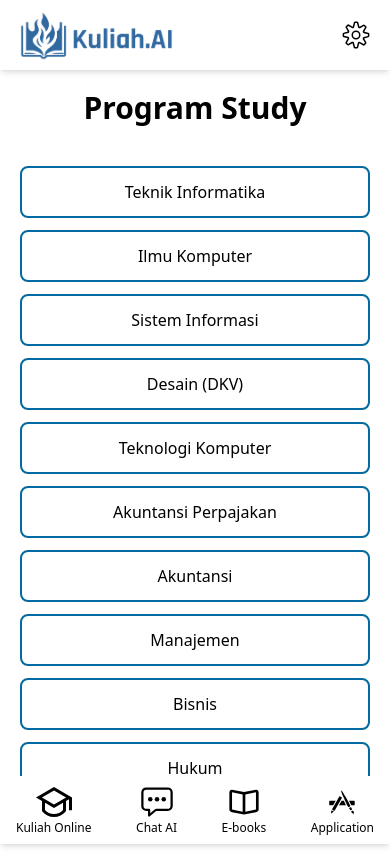
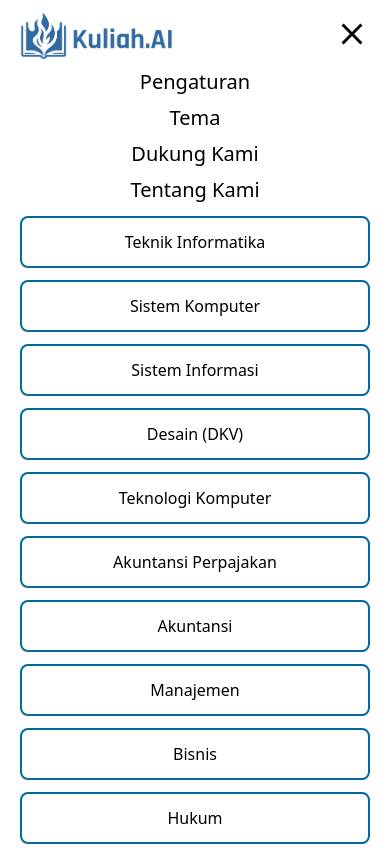
Before and after one commit to fitrinurazis/kuliahAI-frontend, a React (Vite) app: page /kuliah in a window 390 px wide. Both pictures are taken after a click on the button 356 px from the left and 35 px from the top of the page. Built offline with nearby package versions, Linux system fonts and the light colour scheme.

Commit message:
feat/navbar

```diff
--- a/src/App.jsx
+++ b/src/App.jsx
@@ -3,7 +3,8 @@ import Kuliah from "./pages/Kuliah/Kuliah";
 import Home from "./pages/Home/Home";
 import Login from "./pages/Login/Login";
 import Register from "./pages/Register/Register";
-import TeknikInformatika from "./pages/TeknikInformatika/Teknikinformatika";
+import TeknikInformatika from "./pages/Prodi/Teknikinformatika";
+import SistemKomputer from "./pages/Prodi/SistemKomputer";
 
 function App() {
   return (
@@ -12,7 +13,8 @@ function App() {
       <Route path="/kuliah" element={<Kuliah />} />
       <Route path="/login" element={<Login />} />
       <Route path="/register" element={<Register />} />
-      <Route path="/ti" element={<TeknikInformatika />} />
+      <Route path="/teknik_informatika" element={<TeknikInformatika />} />
+      <Route path="/sistem_komputer" element={<SistemKomputer />} />
     </Routes>
   );
 }
--- /dev/null
+++ b/src/components/Navbar/HamburgerMenu.jsx
@@ -0,0 +1,17 @@
+/* eslint-disable react/prop-types */
+import { IoMdClose } from "react-icons/io";
+import { GiHamburgerMenu } from "react-icons/gi";
+
+const HamburgerMenu = ({ isOpen, toggleMenu }) => {
+  return (
+    <button className=" md:hidden focus:outline-none" onClick={toggleMenu}>
+      {isOpen ? (
+        <IoMdClose className="absolute z-20 text-4xl right-5 top-4" />
+      ) : (
+        <GiHamburgerMenu className="text-4xl" />
+      )}
+    </button>
+  );
+};
+
+export default HamburgerMenu;
--- /dev/null
+++ b/src/components/Navbar/Navbar.jsx
@@ -0,0 +1,45 @@
+import Logo from "/src/assets/logo/logo_light.png";
+import { Link } from "react-router-dom";
+import { useState } from "react";
+import HamburgerMenu from "../../components/Navbar/HamburgerMenu";
+
+const TopNavbar = () => {
+  const [isMenuOpen, setMenuOpen] = useState(false);
+
+  const toggleMenu = () => {
+    setMenuOpen(!isMenuOpen);
+  };
+
+  return (
+    <nav className="flex items-center w-full justify-between max-w-[1280px] px-4 py-2 mx-auto sticky top-0 z-50">
+      <Link to="/">
+        <div className="w-40">
+          <img src={Logo} alt="Kuliah AI" />
+        </div>
+      </Link>
+      <div>
+        <HamburgerMenu isOpen={isMenuOpen} toggleMenu={toggleMenu} />
+        <ul
+          className={`absolute w-full text-center bg-white top-16 left-0 z-10  ${
+            isMenuOpen ? "block" : "hidden"
+          }`}
+        >
+          <li className="p-1 text-xl hover:text-sky-500">
+            <Link to="/pengaturan">Pengaturan</Link>
+          </li>
+          <li className="p-1 text-xl hover:text-sky-500">
+            <Link to="/tema">Tema</Link>
+          </li>
+          <li className="p-1 text-xl hover:text-sky-500">
+            <Link to="/dukung_kami">Dukung Kami</Link>
+          </li>
+          <li className="p-1 text-xl hover:text-sky-500">
+            <Link to="/tentang_kami">Tentang Kami</Link>
+          </li>
+        </ul>
+      </div>
+    </nav>
+  );
+};
+
+export default TopNavbar;
--- a/src/components/Navbar/TopNavbar.jsx
+++ /dev/null
@@ -1,22 +0,0 @@
-import { CiSettings } from "react-icons/ci";
-import Logo from "/src/assets/logo/logo_light.png";
-import { Link } from "react-router-dom";
-
-const TopNavbar = () => {
-  return (
-    <nav className="flex items-center w-full justify-between max-w-[1280px] px-4 py-2 mx-auto bg-white shadow-md sticky top-0 z-50">
-      <Link to="/">
-        <div className="w-40">
-          <img src={Logo} alt="Kuliah AI" />
-        </div>
-      </Link>
-      <div className="flex items-center space-x-4">
-        <button className="text-4xl text-black">
-          <CiSettings />
-        </button>
-      </div>
-    </nav>
-  );
-};
-
-export default TopNavbar;
--- a/src/pages/Home/Home.jsx
+++ b/src/pages/Home/Home.jsx
@@ -1,7 +1,14 @@
-import React from "react";
+import TopNavbar from "../../components/Navbar/Navbar";
 
 function Home() {
-  return <div>Home</div>;
+  return (
+    <div>
+      <div className="relative flex flex-col items-center justify-start max-w-md min-h-screen mx-auto bg-white ">
+        <TopNavbar />
+        <h1>Home</h1>
+      </div>
+    </div>
+  );
 }
 
 export default Home;
--- a/src/pages/Jurusan/Jurusan.jsx
+++ b/src/pages/Jurusan/Jurusan.jsx
@@ -5,14 +5,14 @@ function Jurusan() {
     <div className="flex flex-col w-full px-2 ">
       <div className="flex justify-center gap-3">
         <ul className="flex flex-col justify-center w-full gap-3 text-center">
-          <Link to="/ti">
+          <Link to="/teknik_informatika">
             <li className="p-3 border-2 rounded-lg border-sky-700">
               <span>Teknik Informatika</span>
             </li>
           </Link>
-          <Link to="/ik">
+          <Link to="/sistem_komputer">
             <li className="p-3 border-2 rounded-lg border-sky-700">
-              <span>Ilmu Komputer</span>
+              <span>Sistem Komputer </span>
             </li>
           </Link>
           <Link to="/si">
--- a/src/pages/Kuliah/Kuliah.jsx
+++ b/src/pages/Kuliah/Kuliah.jsx
@@ -1,19 +1,17 @@
-import BottomNavbar from "../../components/Navbar/BottomNavbar";
-import TopNavbar from "../../components/Navbar/TopNavbar";
 import Jurusan from "../../pages/Jurusan/Jurusan";
+import Navbar from "../../components/Navbar/Navbar";
 
 function Kuliah() {
   return (
     <div className="bg-gray-100 ">
       <div className="relative flex flex-col items-center justify-between max-w-md min-h-screen mx-auto bg-white shadow-md">
-        <TopNavbar />
+        <Navbar />
         <div className="relative top-0 flex flex-col justify-center w-full px-3">
           <h1 className="pt-5 pb-10 text-3xl font-semibold text-center ">
             Program Study
           </h1>
           <Jurusan />
         </div>
-        <BottomNavbar />
       </div>
     </div>
   );
--- /dev/null
+++ b/src/pages/Prodi/SistemKomputer.jsx
@@ -0,0 +1,22 @@
+import BottomNavbar from "../../components/Navbar/BottomNavbar";
+import TopNavbar from "../../components/Navbar/Navbar";
+import Semester from "../Semester/Semester";
+
+function SistemKomputer() {
+  return (
+    <div className="bg-gray-100">
+      <div className="relative flex flex-col items-center justify-between max-w-md min-h-screen py-2 mx-auto bg-white shadow-md">
+        <TopNavbar />
+        <div className="relative flex flex-col justify-center w-full px-3 align-top">
+          <h1 className="pt-5 pb-10 text-3xl font-semibold text-center ">
+            Sistem komputer
+          </h1>
+          <Semester />
+        </div>
+        <BottomNavbar />
+      </div>
+    </div>
+  );
+}
+
+export default SistemKomputer;
--- /dev/null
+++ b/src/pages/Prodi/Teknikinformatika.jsx
@@ -0,0 +1,22 @@
+import BottomNavbar from "../../components/Navbar/BottomNavbar";
+import TopNavbar from "../../components/Navbar/Navbar";
+import Semester from "../Semester/Semester";
+
+function TeknikInformatika() {
+  return (
+    <div className="bg-gray-100">
+      <div className="relative flex flex-col items-center justify-between max-w-md min-h-screen py-2 mx-auto bg-white shadow-md">
+        <TopNavbar />
+        <div className="relative flex flex-col justify-center w-full px-3 align-top">
+          <h1 className="pt-5 pb-10 text-3xl font-semibold text-center ">
+            Teknik Informatika
+          </h1>
+          <Semester />
+        </div>
+        <BottomNavbar />
+      </div>
+    </div>
+  );
+}
+
+export default TeknikInformatika;
```
Also changed, not shown: src/pages/Prodi/SistemInformasi.jsx (renamed from src/pages/TeknikInformatika/Teknikinformatika.jsx).
